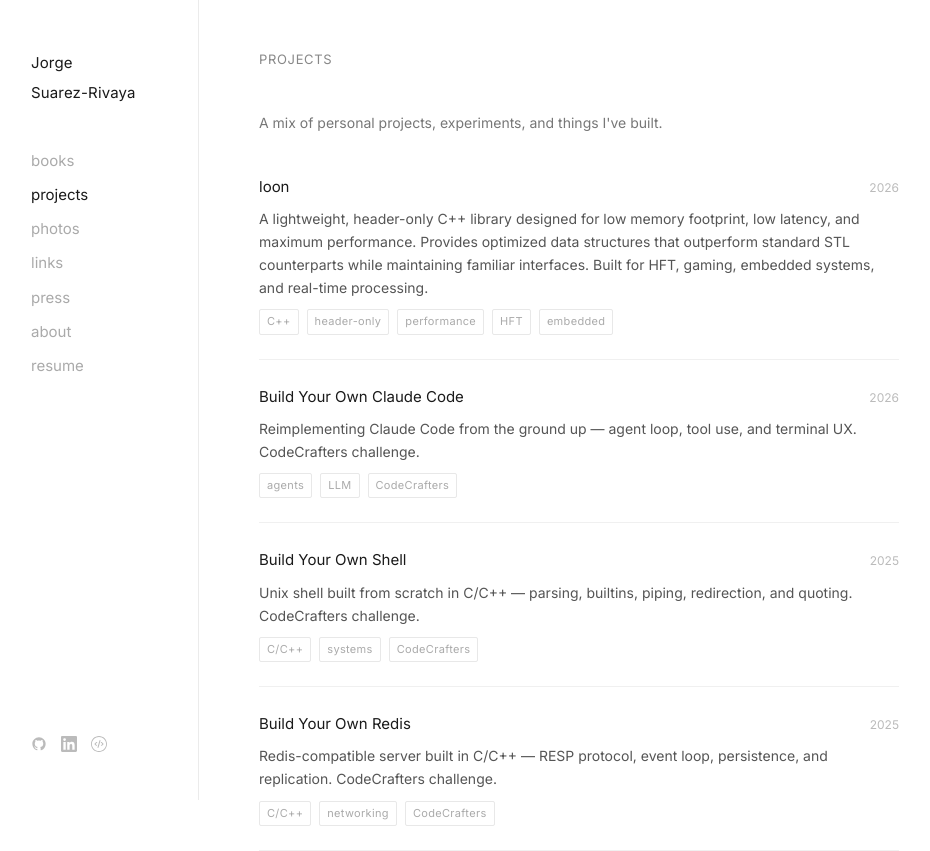
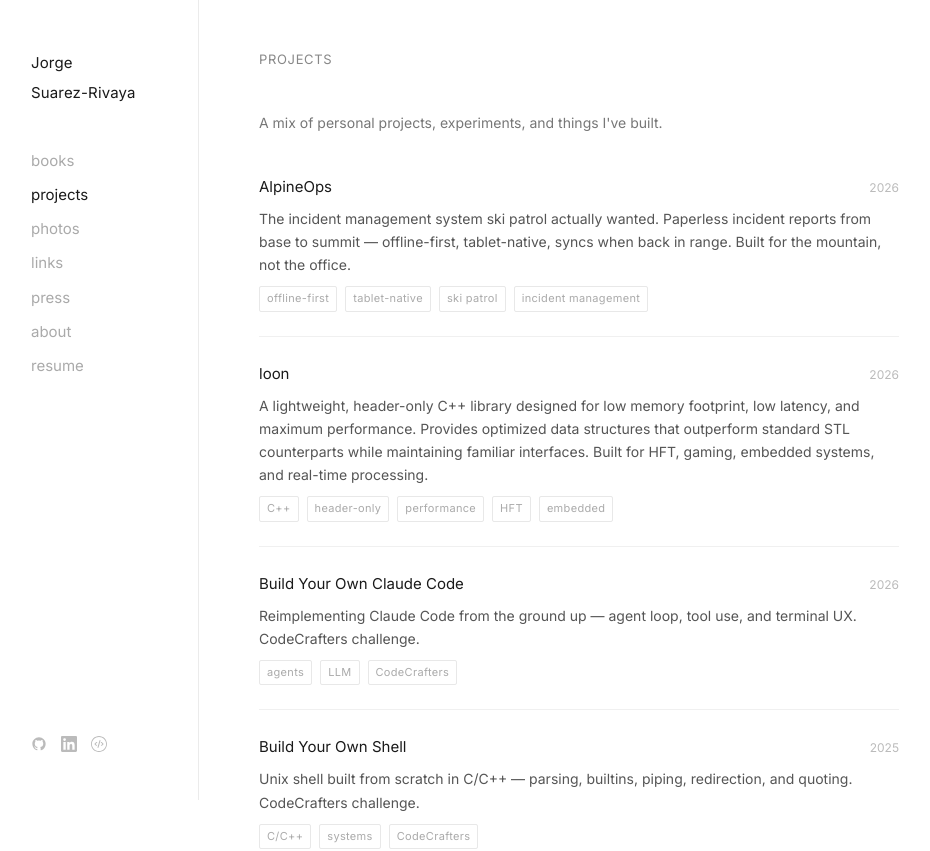
Before and after one commit to jsrivaya/jsrivaya.github.io, a Next.js app: page /projects in a window 1280 px wide. Shown: the top 851 px of the page, without its empty margins (1-931 px from the left). Built offline with nearby package versions, Linux system fonts and the light colour scheme.

Commit message:
Add AlpineOps as second project

```diff
--- a/app/projects/page.tsx
+++ b/app/projects/page.tsx
@@ -5,6 +5,14 @@ const projects: {
   url?: string;
   tags: string[];
 }[] = [
+  {
+    title: "AlpineOps",
+    description:
+      "The incident management system ski patrol actually wanted. Paperless incident reports from base to summit — offline-first, tablet-native, syncs when back in range. Built for the mountain, not the office.",
+    year: "2026",
+    url: "https://alpineops.app/",
+    tags: ["offline-first", "tablet-native", "ski patrol", "incident management"],
+  },
   {
     title: "loon",
     description:
```
